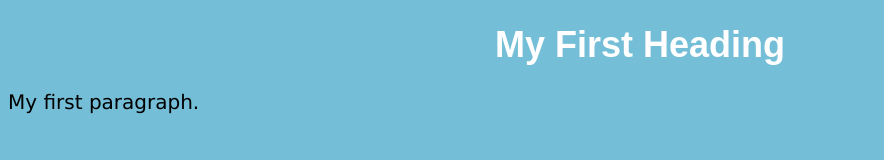
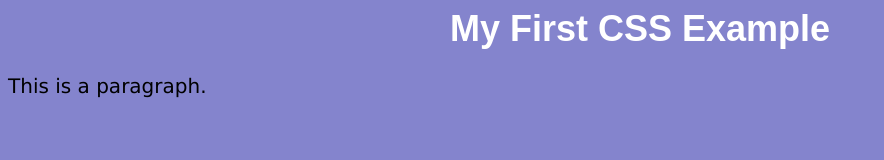
Before and after one commit to Cibulka3636/cibulka3636.github.io, a plain HTML site: page index.html in a window 1280 px wide. Shown: the whole page, without its empty margins (0-884 px from the left). Drawn offline with Linux system fonts and the light colour scheme.

Commit message:
Update index.html

```diff
--- a/index.html
+++ b/index.html
@@ -1,8 +1,8 @@
-<!DOCTYPE html>
 <html>
+<head>
 <style>
 body {
-        background-color: rgb(116, 191, 215);
+  background-color: rgb(132, 132, 205);
 }
 
 h1 {
@@ -12,16 +12,16 @@
   font-size: 36px;
 }
 
-    p   {
+p {
   font-family: verdana;
   font-size: 20px;
 }
 </style>
-
+</head>
 <body>
 
-<h1>My First Heading</h1>
-<p>My first paragraph.</p>
+<h1>My First CSS Example</h1>
+<p>This is a paragraph.</p>
 
 </body>
 </html>
```
Lines whose indentation alone changed are shown as unchanged.
